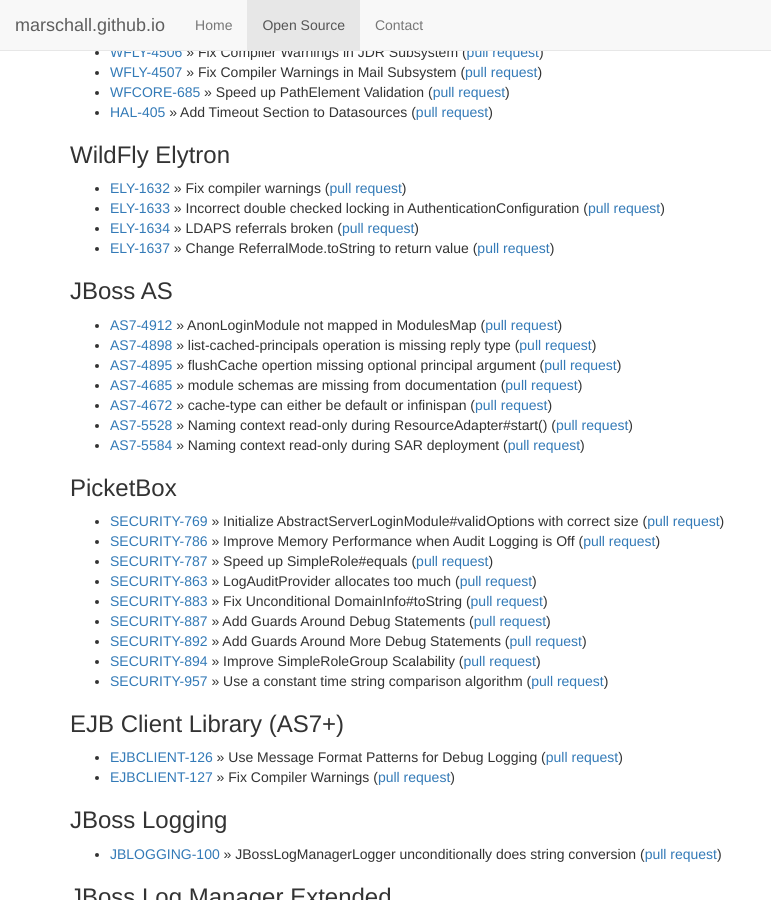
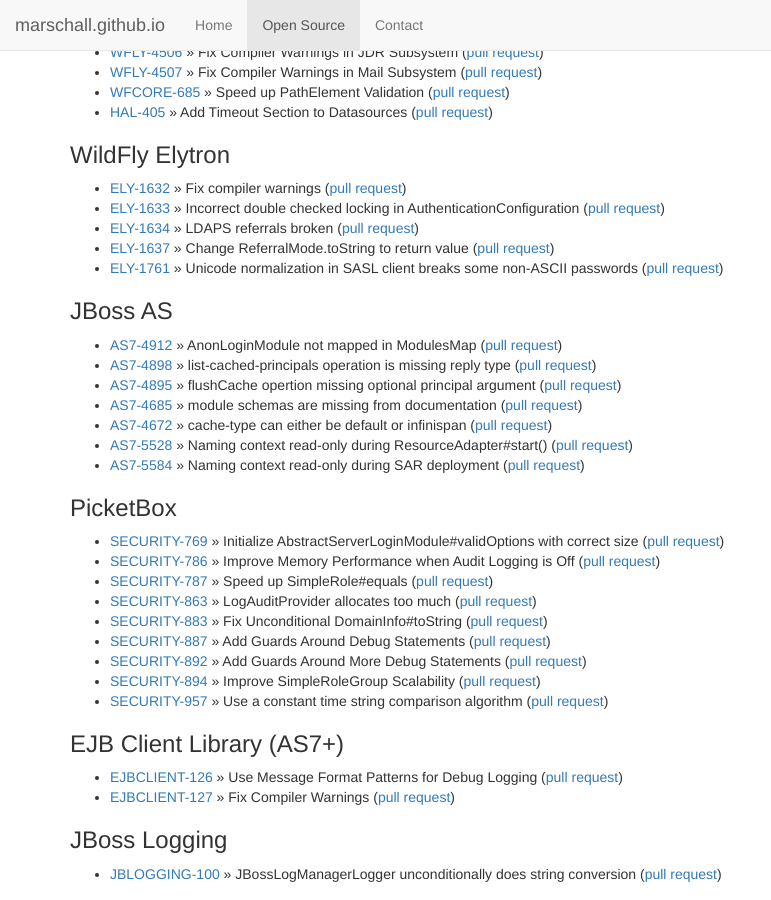
Before and after one commit to marschall/marschall.github.com, a Jekyll site: the page built from open-source.html, in a window 1280 px wide and 900 px high, scrolled down 2360 px. Shown: the whole window, without its empty margins (0-771 px from the left). Built offline with Jekyll 4.4.1, drawn with Linux system fonts in a browser that asks for light colours.

Commit message:
add ELY-1761

```diff
--- a/open-source.html
+++ b/open-source.html
@@ -157,6 +157,7 @@
   <li><a href="https://issues.jboss.org/browse/ELY-1633">ELY-1633</a> &raquo; Incorrect double checked locking in AuthenticationConfiguration (<a href="https://github.com/wildfly-security/wildfly-elytron/pull/1173">pull request</a>)</li>
   <li><a href="https://issues.jboss.org/browse/ELY-1634">ELY-1634</a> &raquo; LDAPS referrals broken (<a href="https://github.com/wildfly-security/wildfly-elytron/pull/1174">pull request</a>)</li>
   <li><a href="https://issues.jboss.org/browse/ELY-1637">ELY-1637</a> &raquo; Change ReferralMode.toString to return value (<a href="https://github.com/wildfly-security/wildfly-elytron/pull/1176">pull request</a>)</li>
+  <li><a href="https://issues.jboss.org/browse/ELY-1761">ELY-1761</a> &raquo; Unicode normalization in SASL client breaks some non-ASCII passwords (<a href="https://github.com/wildfly-security/wildfly-elytron/pull/1253">pull request</a>)</li>
 </ul>
 <h3>JBoss AS</h3>
 <ul>
```
